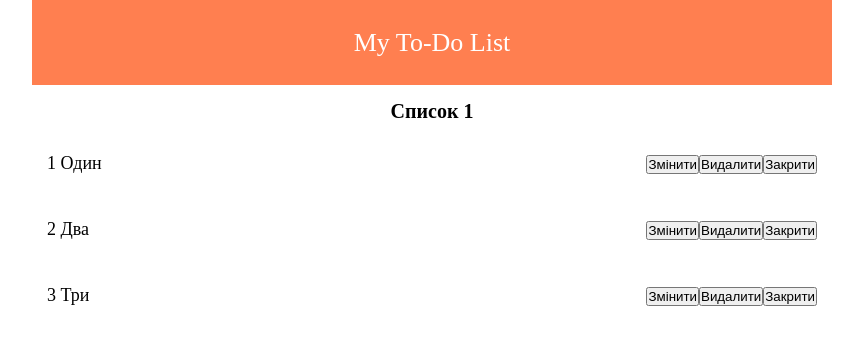
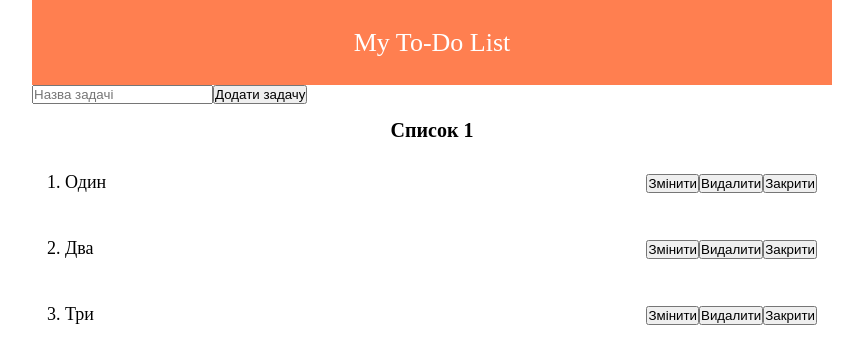
Before and after one commit to vladimirvikulin/Project-Manager, a React (Create React App) app: page / in a window 1280 px wide. Shown: the top 364 px of the page, without its empty margins (208-1071 px from the left). Built offline with nearby package versions, Linux system fonts and the light colour scheme.

Commit message:
added component call in app.js and normal id

```diff
--- a/src/App.js
+++ b/src/App.js
@@ -2,6 +2,7 @@ import React, { useState } from 'react';
 import './styles/App.css'
 import Header from './components/Header';
 import List from './components/List';
+import AddTaskForm from './components/AddTaskForm';
 
 function App() {
   const [tasks, setTasks] = useState (
@@ -11,10 +12,15 @@ function App() {
       {id: 3, title: 'Три', status: true},
     ]
   )
+
+  const addTask = (newTask) => {
+    setTasks([...tasks, newTask])
+  }
   return (
     <div className= 'App'>
       <Header/>
-    <List title={'Список 1'} tasks={tasks}/>
+      <AddTaskForm add={addTask}/>
+      <List title = {'Список 1'} tasks = {tasks}/>
     </div>
   );
 }
--- a/src/components/List.js
+++ b/src/components/List.js
@@ -5,7 +5,7 @@ const List = ({title, tasks}) => {
     return (
         <div>
             <h1 className="list">{title}</h1>
-            {tasks.map(task => <Task task={task} key={task.id}/>)}
+            {tasks.map((task, index) => <Task number={index + 1} task={task} key={task.id}/>)}
         </div>
     );
 };
--- a/src/components/Task.js
+++ b/src/components/Task.js
@@ -4,7 +4,7 @@ const Task = (props) => {
     return (
      <div className="task">
          <div>
-            {props.task.id} {props.task.title}
+            {props.number}. {props.task.title}
          </div>
          <div>
             <button>Змінити</button>
```
